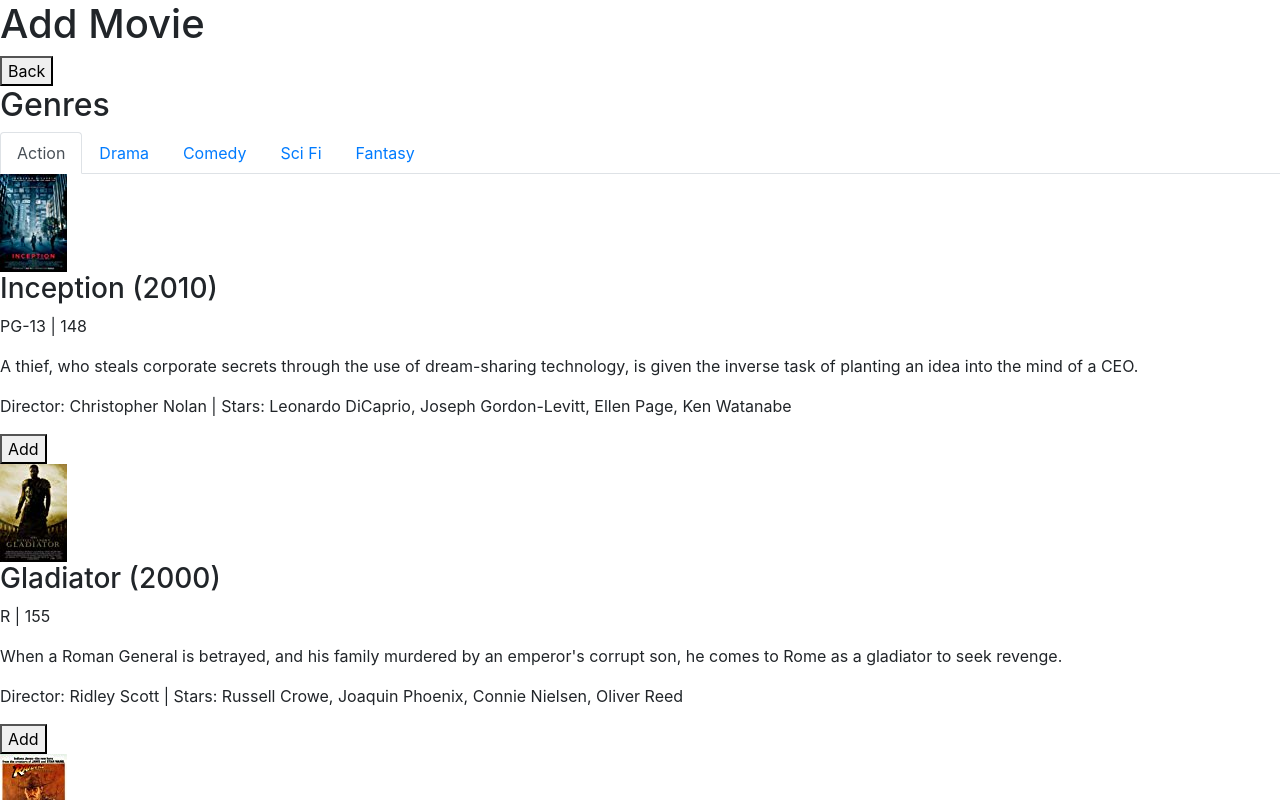
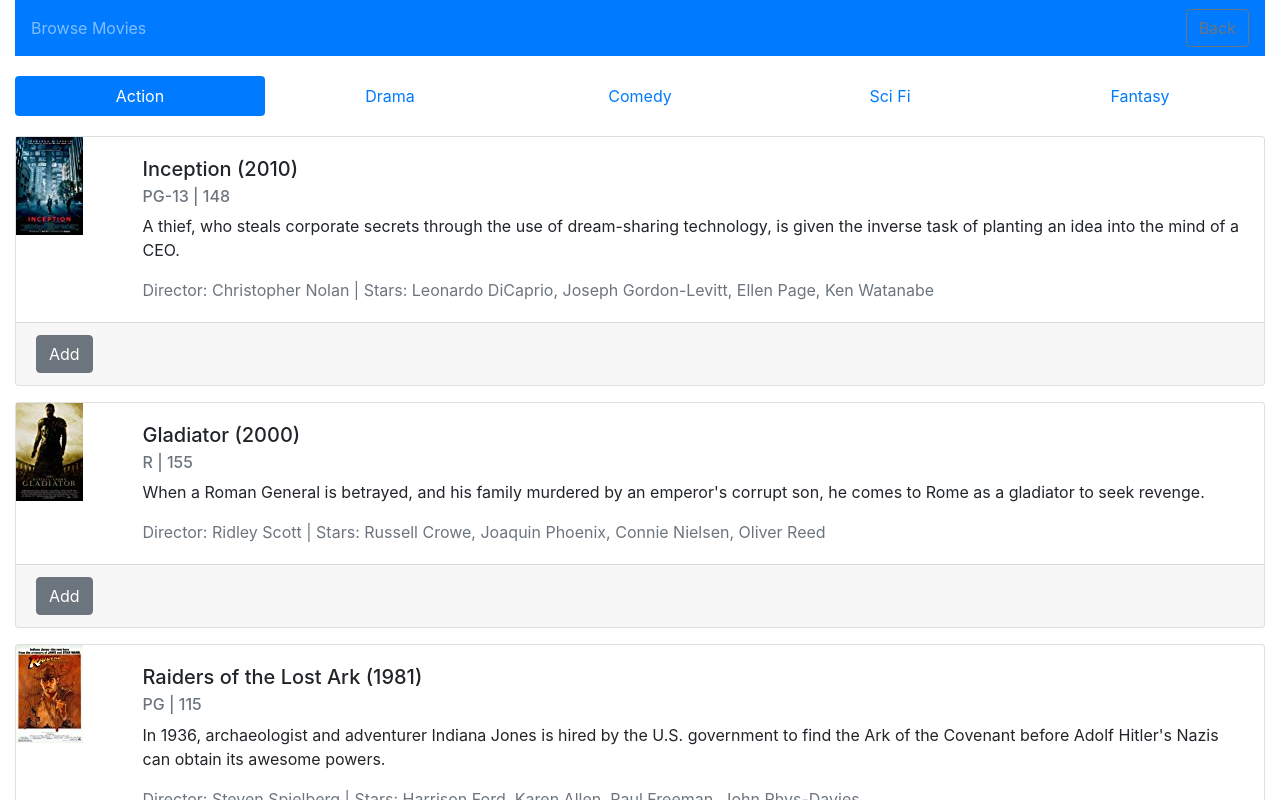
Before and after one commit to erin-doyle/egghead-automate-a11y, a React (Create React App) app: page /browse/action in a window 1280 px wide. Shown: the top 800 px of the page. Built offline with nearby package versions, Linux system fonts and the light colour scheme.

Commit message:
Added styling to the rest of the app

```diff
--- a/public/app.css
+++ b/public/app.css
@@ -1,3 +1,17 @@
+.login {
+    margin-top: 5rem;
+}
+
+.nav {
+    margin-top: 20px;
+    margin-bottom: 20px;
+}
+
+.notes {
+    font-style: italic;
+    color: #13d63f;
+}
+
 .modal.show {
     display: inherit;
 }
--- a/src/App.js
+++ b/src/App.js
@@ -90,7 +90,7 @@ class App extends Component {
         const { wishlist } = this.state;
 
         return (
-            <div>
+            <div className="container-fluid">
                 <Switch>
                     {/* Login */}
                     <Redirect exact from='/' to='/login' />
--- a/src/browse/BrowseList.js
+++ b/src/browse/BrowseList.js
@@ -9,10 +9,7 @@ const BrowseList = ({ movieList, wishlist, movieActions }) => {
         const inWishlist = !!wishlist[movieId];
 
         return (
-            <div key={movieId}>
-                <Movie movieId={movieId} movie={movie}/>
-                {movieActions(movieId, inWishlist)}
-            </div>
+            <Movie movieId={movieId} movie={movie} movieActions={movieActions(movieId, inWishlist)}/>
         );
     });
 };
--- a/src/browse/MovieBrowser.js
+++ b/src/browse/MovieBrowser.js
@@ -21,11 +21,14 @@ const MovieBrowser = ({
 
     return (
         <div>
-            <div><h1>Add Movie</h1></div><div><button onClick={goToWishlist}>Back</button></div>
+            <div className="navbar navbar-dark bg-primary">
+                    <span className="navbar-text">
+                        Browse Movies
+                    </span>
+                <button className="btn btn-outline-secondary" onClick={goToWishlist}>Back</button>
+            </div>
 
-            <div><h2>Genres</h2></div>
-
-            <ul className="nav nav-tabs">
+            <ul className="nav nav-pills nav-justified">
                 <li className="nav-item">
                     <NavLink to="/browse/action" className="nav-link" activeClassName="active">Action</NavLink>
                 </li>
--- a/src/browse/getBrowseActions.js
+++ b/src/browse/getBrowseActions.js
@@ -6,7 +6,9 @@ const getMovieActions = (handleAdd, handleRemove) => (movieId, inWishlist) => {
     const clickHandler = () => inWishlist ? handleRemove(movieId) : handleAdd(movieId);
 
     return (
-        <button onClick={clickHandler}>{buttonText}</button>
+        <div className="btn-group">
+            <button className="btn btn-secondary" onClick={clickHandler}>{buttonText}</button>
+        </div>
     );
 };
 
--- a/src/login/Login.js
+++ b/src/login/Login.js
@@ -6,12 +6,25 @@ const Login = ({ history }) => {
     const goToWishlist = () => history.push('/wishlist');
 
     return (
-        <div>
-            <h1>Movie Wishlist Login</h1>
-            <div>
-                <input type="text" name="username" />
-                <input type="password" name="password" />
-                <button type="submit" name="submit" onClick={goToWishlist}>Login</button>
+        <div className="login row align-items-center">
+           <div className="col-12 col-md-9 col-xl-8 py-md-3 pl-md-5">
+                <div className="card bg-primary">
+                    <h5 className="card-header">
+                        Movie Wishlist Login
+                    </h5>
+                    <div className="card-body">
+                        <div className="form-group">
+                            <label>Username</label>
+                            <input type="username" className="form-control" placeholder="Enter username" />
+                        </div>
+                        <div className="form-group">
+                            <label>Password</label>
+                            <input type="password" className="form-control" placeholder="Password" />
+                            <small className="form-text text-muted">Passwords are case sensitive</small>
+                        </div>
+                        <button type="submit" className="btn btn-primary" onClick={goToWishlist}>Login</button>
+                    </div>
+                </div>
             </div>
         </div>
     );
--- a/src/primitives/Movie.js
+++ b/src/primitives/Movie.js
@@ -2,7 +2,7 @@ import React from 'react';
 import PropTypes from 'prop-types';
 
 
-const Movie = ({ movieId, movie }) => {
+const Movie = ({ movieId, movie, movieActions }) => {
     const {
         name,
         year,
@@ -18,26 +18,44 @@ const Movie = ({ movieId, movie }) => {
     const imgSrc = `${process.env.PUBLIC_URL}/moviePosters/${movieId}.jpg`;
 
     return (
-        <div>
-            <div><img src={imgSrc} alt="movie" /></div>
-            <div>
-                <h3>{name} ({year})</h3>
-                <p>{rating} | {runtime} { genre ? `| ${genre}` : null }</p>
-                <p>{description}</p>
-                <p>Director: {director} | Stars: {stars}</p>
+        <div key={movieId} className="card mb-3">
+            <div className="row">
+                <div className="col-1"><img src={imgSrc} alt="movie" /></div>
+                <div className="col">
+                    <div className="card-body">
+                        <h5 className="card-title">{name} ({year})</h5>
+                        <h6 class="card-subtitle mb-2 text-muted">{rating} | {runtime} { genre ? `| ${genre}` : null }</h6>
+                        <p className="card-text">{description}</p>
+                        <p className="card-text text-muted">Director: {director} | Stars: {stars}</p>
 
-                { notes
-                    ? <p>Notes: {notes}</p>
-                    : null
-                }
+                        { notes
+                            ? <div className="blockquote-footer notes">
+                                Notes: {notes}
+                            </div>
+                            : null
+                        }
+                    </div>
+                </div>
+            </div>
+            <div className="row">
+                <div className="col">
+                    <div className="card-footer">
+                        {movieActions}
+                    </div>
+                </div>
             </div>
         </div>
     );
 };
 
+Movie.defaultProps = {
+    movieActions: null
+};
+
 Movie.propTypes = {
     movieId: PropTypes.string.isRequired,
-    movie: PropTypes.object.isRequired
+    movie: PropTypes.object.isRequired,
+    movieActions: PropTypes.node
 };
 
 
--- a/src/wishlist/MovieWishlist.js
+++ b/src/wishlist/MovieWishlist.js
@@ -60,12 +60,14 @@ class MovieWishlist extends Component {
 
         return (
             <div>
-                <div><h1>Movie Wishlist</h1></div>
-                <div>
-                    <button onClick={goToBrowse}>Add</button>
+                <div className="navbar navbar-dark bg-primary">
+                    <span className="navbar-text">
+                        Movie Wishlist
+                    </span>
+                    <button className="btn btn-outline-secondary" onClick={goToBrowse}>Add</button>
                 </div>
 
-                <ul className="nav nav-tabs">
+                <ul className="nav nav-pills nav-justified">
                     <li className="nav-item">
                         <NavLink to="/wishlist/unwatched" className="nav-link" activeClassName="active">Unwatched</NavLink>
                     </li>
--- a/src/wishlist/WishList.js
+++ b/src/wishlist/WishList.js
@@ -9,14 +9,9 @@ const WishList = ({ movieList, watched, movieActions }) => {
 
     return Object.entries(movieList)
         .filter(isWatched)
-        .map(([ movieId, movie ]) => {
-            return (
-                <div key={movieId}>
-                    <Movie movieId={movieId} movie={movie}/>
-                    {movieActions(movieId, movie.watched)}
-                </div>
-            );
-        });
+        .map(([ movieId, movie ]) =>
+                <Movie movieId={movieId} movie={movie} movieActions={movieActions(movieId, movie.watched)}/>
+        );
 };
 
 WishList.defaultProps = {
--- a/src/wishlist/getWishlistActions.js
+++ b/src/wishlist/getWishlistActions.js
@@ -9,10 +9,10 @@ const getMovieActions = (showEditor, setAsWatched, setAsUnwatched, handleRemove)
         const removeClickHandler = () => handleRemove(movieId);
 
         return (
-            <div>
-                <button onClick={watchClickHandler}>{watchButtonText}</button>
-                <button onClick={editClickHandler}>Edit</button>
-                <button onClick={removeClickHandler}>Remove</button>
+            <div class="btn-group">
+                <button className="btn btn-secondary" onClick={watchClickHandler}>{watchButtonText}</button>
+                <button className="btn btn-secondary" onClick={editClickHandler}>Edit</button>
+                <button className="btn btn-secondary" onClick={removeClickHandler}>Remove</button>
             </div>
         );
     };
```
